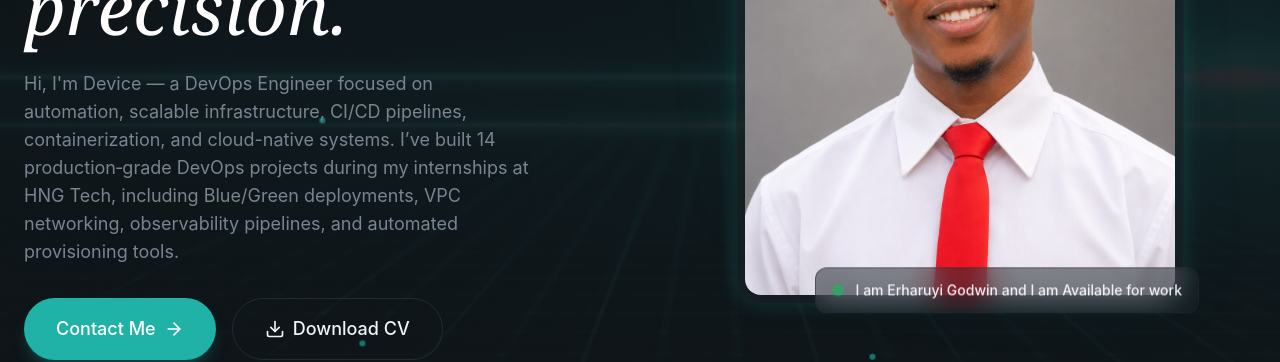
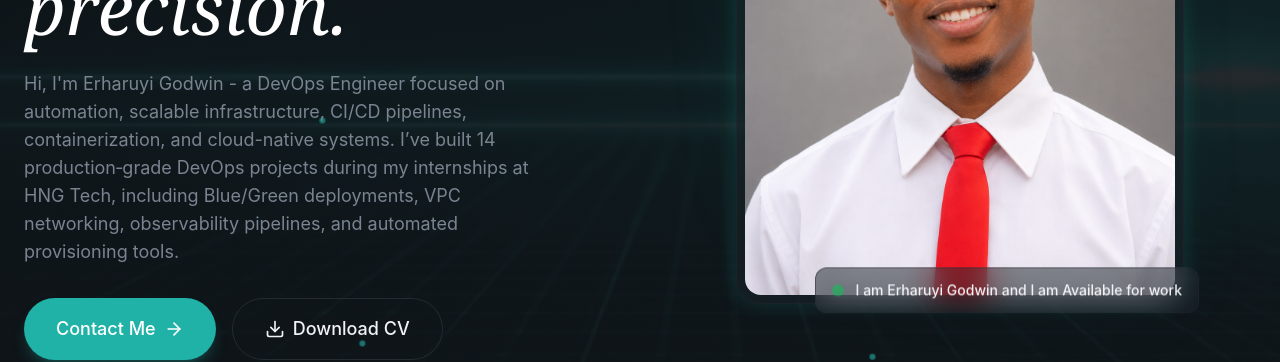
Before and after one commit to Godwin-Techie/portfolio, a React (Vite) app: page / in a window 1280 px wide. Shown: the part 506-868 px from the top of the page. Built offline with nearby package versions, Linux system fonts and the light colour scheme.

Commit message:
updated Hero.jsx

```diff
--- a/src/sections/Hero.jsx
+++ b/src/sections/Hero.jsx
@@ -85,12 +85,12 @@ export const Hero = () => {
                 </span>
               </h1>
               <p className="text-lg text-muted-foreground max-w-lg animate-fade-in animation-delay-200">
-                Hi, I'm Device — a DevOps Engineer focused on automation,
-                scalable infrastructure, CI/CD pipelines, containerization, and
-                cloud-native systems. I’ve built 14 production‑grade DevOps
-                projects during my internships at HNG Tech, including Blue/Green
-                deployments, VPC networking, observability pipelines, and
-                automated provisioning tools.
+                Hi, I'm Erharuyi Godwin - a DevOps Engineer focused on
+                automation, scalable infrastructure, CI/CD pipelines,
+                containerization, and cloud-native systems. I’ve built 14
+                production‑grade DevOps projects during my internships at HNG
+                Tech, including Blue/Green deployments, VPC networking,
+                observability pipelines, and automated provisioning tools.
               </p>
             </div>
 
```
